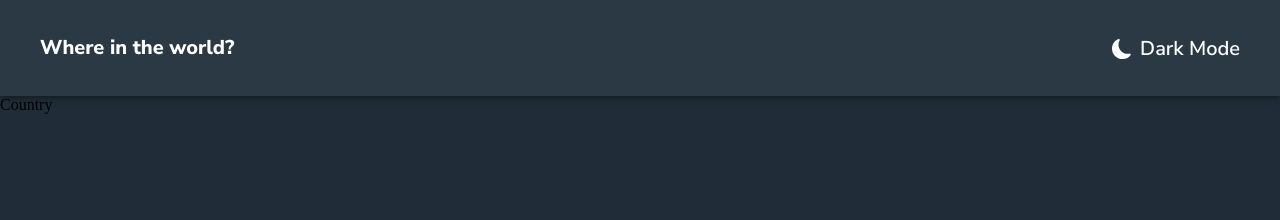
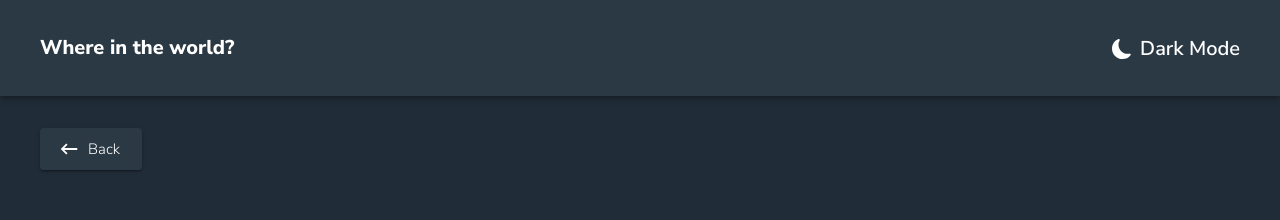
Before and after one commit to NKwatra/countries, a React (Create React App) app: page /1 in a window 1280 px wide. Shown: the top 220 px of the page. Built offline with nearby package versions, Linux system fonts and the light colour scheme; no server answers.

Commit message:
Refactor: data loading to custom hooks

```diff
--- a/src/App.tsx
+++ b/src/App.tsx
@@ -25,7 +25,7 @@ function App() {
           <Routes>
             <Route path="/" element={<Home />}>
               <Route index element={<MainContent />} />
-              <Route path=":country" element={<Country />} />
+              <Route path=":code" element={<Country />} />
             </Route>
           </Routes>
         </BrowserRouter>
--- a/src/components/MainContent/index.tsx
+++ b/src/components/MainContent/index.tsx
@@ -9,31 +9,33 @@ import { Props as CountryInfo } from "../CountryCard";
 import RegionDropdown from "../RegionDropdown";
 import Searchbar from "../Searchbar";
 import LoadingIndicator from "../LoadingIndicator";
+import { useLazyQuery, useQuery } from "../../lib/hooks";
 
 const MainContent: React.FC = () => {
-  const [loading, setLoading] = React.useState(true);
-  const [countries, setCountries] = React.useState<CountryInfo[]>([]);
+  const {
+    loading,
+    error,
+    data: countries,
+  } = useQuery<CountryInfo[]>(networkService.loadAllCountries);
   const [region, setRegion] = React.useState<string>("");
+  const [
+    searchByRegion,
+    { data: filteredCountries, error: regionError, loading: regionLoading },
+  ] = useLazyQuery<CountryInfo[], { region: string }>(
+    networkService.loadByRegion,
+    { region }
+  );
   const theme = useTheme();
+  const data = filteredCountries || countries;
 
-  React.useEffect(() => {
-    async function loadCountries() {
-      const countriesData = await networkService.loadAllCountries();
-      setCountries(countriesData);
-      setLoading(false);
-    }
-    loadCountries();
-  }, []);
+  function loadByRegion(value: string) {
+    setRegion(value);
+    document.title = `Countries | ${value}`;
+    searchByRegion({ region: value.toLowerCase() });
+  }
 
-  async function loadByRegion(value: string) {
-    setRegion(value);
-    setLoading(true);
-    document.title = `Countries | ${value}`;
-    const countriesData = await networkService.loadByRegion(
-      value.toLowerCase()
-    );
-    setCountries(countriesData);
-    setLoading(false);
+  if (error || regionError) {
+    return <div>Something went Wrong</div>;
   }
 
   return (
@@ -61,7 +63,7 @@ const MainContent: React.FC = () => {
           }
         `}
       >
-        {loading ? (
+        {loading || regionLoading ? (
           <LoadingIndicator />
         ) : (
           <Grid
@@ -73,7 +75,7 @@ const MainContent: React.FC = () => {
               lg: 6,
             }}
           >
-            {countries.map((country) => (
+            {data!.map((country) => (
               <Grid item xs={12} sm={6} md={4} lg={3} xl={2} key={country.name}>
                 <CountryCard
                   name={country.name}
--- /dev/null
+++ b/src/lib/hooks.ts
@@ -0,0 +1,86 @@
+import React from "react";
+
+type useQuerySuccessResponse<T> = {
+  status: "success";
+  data: T;
+};
+
+type useQueryErrorResponse = {
+  status: "error";
+};
+
+export type useQueryResponse<T> =
+  | useQueryErrorResponse
+  | useQuerySuccessResponse<T>;
+
+type useQueryReturn<T> = {
+  loading: boolean;
+  error: boolean;
+  data: T | undefined;
+};
+
+type useLazyQueryReturn<T, U = undefined> = [
+  (newArgs?: U) => void,
+  useQueryReturn<T>
+];
+
+export function useQuery<T, U>(
+  callback: (args: U) => Promise<useQueryResponse<T>>,
+  args: U
+): useQueryReturn<T>;
+export function useQuery<T>(
+  callback: () => Promise<useQueryResponse<T>>
+): useQueryReturn<T>;
+export function useQuery<T, U = undefined>(
+  callback: (args?: U) => Promise<useQueryResponse<T>>,
+  args?: U
+): useQueryReturn<T> {
+  const [loading, setLoading] = React.useState(true);
+  const [error, setError] = React.useState(false);
+  const [data, setData] = React.useState<T | undefined>(undefined);
+
+  React.useEffect(() => {
+    async function execCallback() {
+      const response = await callback(args as U);
+      if (response.status === "error") {
+        setError(true);
+      } else {
+        setData(response.data);
+      }
+      setLoading(false);
+    }
+
+    execCallback();
+  }, [args, callback]);
+
+  return { loading, error, data };
+}
+
+export function useLazyQuery<T, U>(
+  callback: (args: U) => Promise<useQueryResponse<T>>,
+  args: U
+): useLazyQueryReturn<T, U>;
+export function useLazyQuery<T>(
+  callback: () => Promise<useQueryResponse<T>>
+): useLazyQueryReturn<T>;
+export function useLazyQuery<T, U = undefined>(
+  callback: (args?: U) => Promise<useQueryResponse<T>>,
+  args?: U
+): useLazyQueryReturn<T> {
+  const [loading, setLoading] = React.useState(false);
+  const [error, setError] = React.useState(false);
+  const [data, setData] = React.useState<T | undefined>(undefined);
+
+  async function exec(newArgs?: U) {
+    setLoading(true);
+    const response = await callback(newArgs || args);
+    if (response.status === "error") {
+      setError(true);
+    } else {
+      setData(response.data);
+    }
+    setLoading(false);
+  }
+
+  return [exec, { loading, error, data }];
+}
--- a/src/lib/network.ts
+++ b/src/lib/network.ts
@@ -1,57 +1,49 @@
 import axios, { AxiosError } from "axios";
-import { CountryData } from "../types/lib/network";
+import type { CountryData, CountryDetail } from "../types/lib/network";
+import type { useQueryResponse } from "./hooks";
+import { Props as CountryCardProps } from "../components/CountryCard";
+import type { Props as CountryDetailProps } from "../routes/Country";
 
 const instance = axios.create({
   baseURL: "https://restcountries.com/v3.1",
 });
 
-const networkService = {
-  async loadAllCountries() {
+async function loadCountrySummary(
+  path: string
+): Promise<useQueryResponse<CountryCardProps[]>> {
   try {
     const response = await instance.get<CountryData[]>(
-        "/all?fields=name,population,region,capital,flags,cca3"
+      `${path}?fields=name,population,region,capital,flags,cca3`
     );
     const countries = response.data;
-      return countries.map(({ flags, name, cca3, ...rest }) => ({
+    return {
+      status: "success",
+      data: countries.map(({ flags, name, cca3, capital, ...rest }) => ({
         ...rest,
         flagUrl: flags.svg,
         name: name.common,
         code: cca3,
-      }));
+        capital: capital.length > 0 ? capital[0] : "Not Available",
+      })),
+    };
   } catch (error) {
-      const typedError = error as AxiosError;
-      if (!typedError.request) {
-        console.error("No Internet connection");
-      } else if (typedError.response) {
-        console.error(typedError.response.data);
-        console.error(typedError.response.status);
+    return {
+      status: "error",
+    };
   }
-      return [];
 }
+
+const networkService = {
+  async loadAllCountries(): Promise<useQueryResponse<CountryCardProps[]>> {
+    return await loadCountrySummary("/all");
   },
 
-  async loadByRegion(region: string) {
-    try {
-      const response = await instance.get<CountryData[]>(
-        `region/${region}?fields=name,population,region,capital,flags,cca3`
-      );
-      const countries = response.data;
-      return countries.map(({ flags, name, cca3, ...rest }) => ({
-        ...rest,
-        flagUrl: flags.svg,
-        name: name.common,
-        code: cca3,
-      }));
-    } catch (error) {
-      const typedError = error as AxiosError;
-      if (!typedError.request) {
-        console.error("No Internet connection");
-      } else if (typedError.response) {
-        console.error(typedError.response.data);
-        console.error(typedError.response.status);
-      }
-      return [];
-    }
+  async loadByRegion({
+    region,
+  }: {
+    region: string;
+  }): Promise<useQueryResponse<CountryCardProps[]>> {
+    return await loadCountrySummary(`/region/${region}`);
   },
 
   async loadByName(name: string) {
@@ -75,6 +67,41 @@ const networkService = {
       return [];
     }
   },
+
+  async loadByCode({
+    code,
+  }: {
+    code: string;
+  }): Promise<useQueryResponse<CountryDetailProps>> {
+    try {
+      const response = await instance.get<CountryDetail>(
+        `alpha/${code}?fields=name,population,region,capital,subregion,languages,flags,currencies,tld`
+      );
+      const country = response.data;
+      const { flags, name, currencies, languages, tld, capital, ...rest } =
+        country;
+
+      const nativeNames = Object.entries(name.nativeName);
+      const nativeName =
+        nativeNames.length > 0 ? nativeNames[0][1].common : "Not Available";
+      const cap = capital.length > 0 ? capital[0] : "Not Available";
+      return {
+        status: "success",
+        data: {
+          ...rest,
+          flagUrl: flags.svg,
+          name: name.common,
+          nativeName,
+          tld: tld.join(", "),
+          currencies: Object.values(currencies).join(","),
+          languages: Object.values(languages).join(","),
+          capital: cap,
+        },
+      };
+    } catch (error) {
+      return { status: "error" };
+    }
+  },
 };
 
 export default networkService;
--- a/src/routes/Country/index.tsx
+++ b/src/routes/Country/index.tsx
@@ -1,5 +1,59 @@
+import { Button, Grid } from "@mui/material";
+import React from "react";
+import { MdOutlineKeyboardBackspace } from "react-icons/md";
+import Layout from "../../components/Layout";
+import { Link, useParams } from "react-router-dom";
+import LoadingIndicator from "../../components/LoadingIndicator";
+import { Props as CountryCardProps } from "../../components/CountryCard";
+import networkService from "../../lib/network";
+import { useQuery } from "../../lib/hooks";
+
+export interface Props extends Omit<CountryCardProps, "code"> {
+  nativeName: string;
+  languages: string;
+  tld: string;
+  currencies: string;
+}
+
 const Country: React.FC = () => {
-  return <div>Country</div>;
+  const { code } = useParams();
+  const { loading, error, data } = useQuery<Props, { code: string }>(
+    networkService.loadByCode,
+    {
+      code: code as string,
+    }
+  );
+
+  return (
+    <Layout>
+      <Link to="/">
+        <Button
+          color="primary"
+          variant="contained"
+          size="large"
+          startIcon={<MdOutlineKeyboardBackspace />}
+          sx={{
+            fontWeight: "fontWeightLight",
+            textDecoration: "none",
+            textTransform: "none",
+            "&:hover": {
+              bgcolor: "primary.main",
+            },
+          }}
+        >
+          Back
+        </Button>
+      </Link>
+      <Grid
+        container
+        columnSpacing={6}
+        rowSpacing={6}
+        justifyContent="space-between"
+      >
+        {loading ? <LoadingIndicator /> : <Grid item xs={12} md={4}></Grid>}
+      </Grid>
+    </Layout>
+  );
 };
 
 export default Country;
```
Also changed, not shown: src/types/lib/network.ts (+10 -1 lines). Lines whose indentation alone changed are shown as unchanged.
